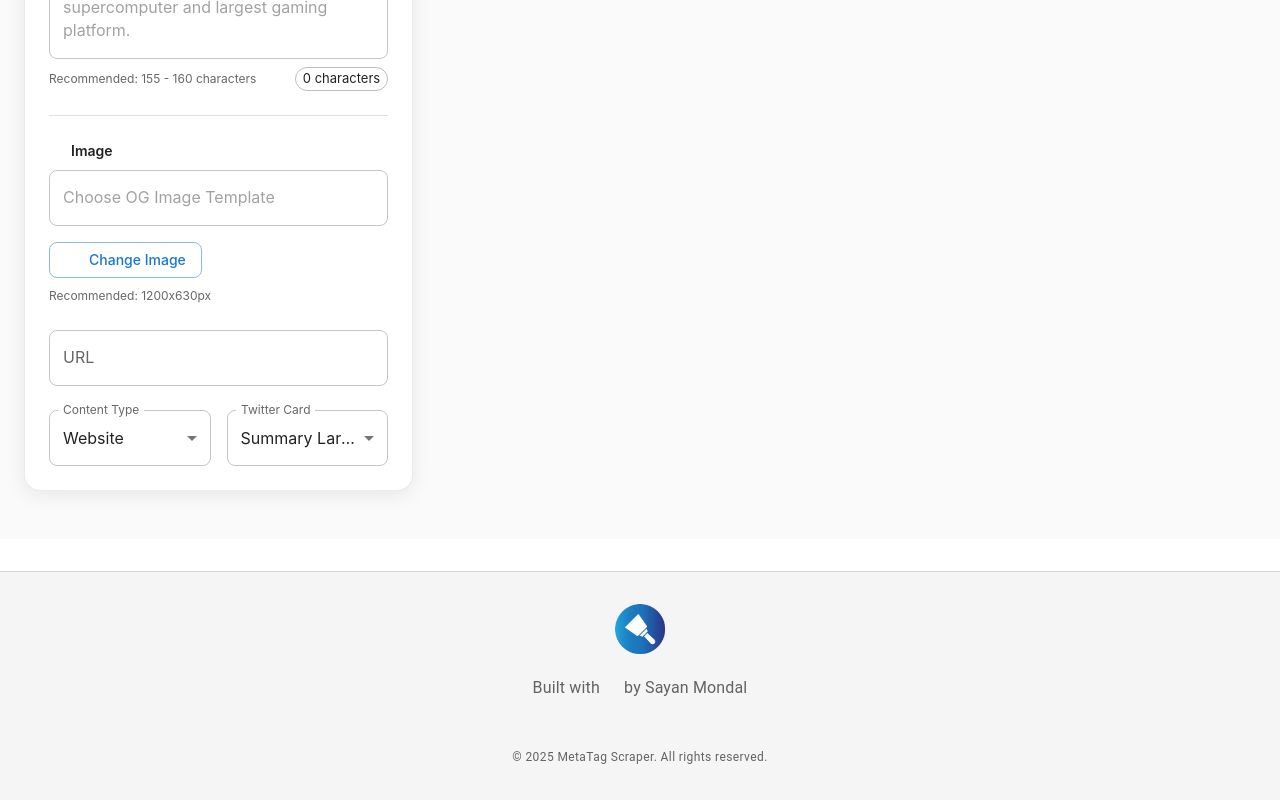
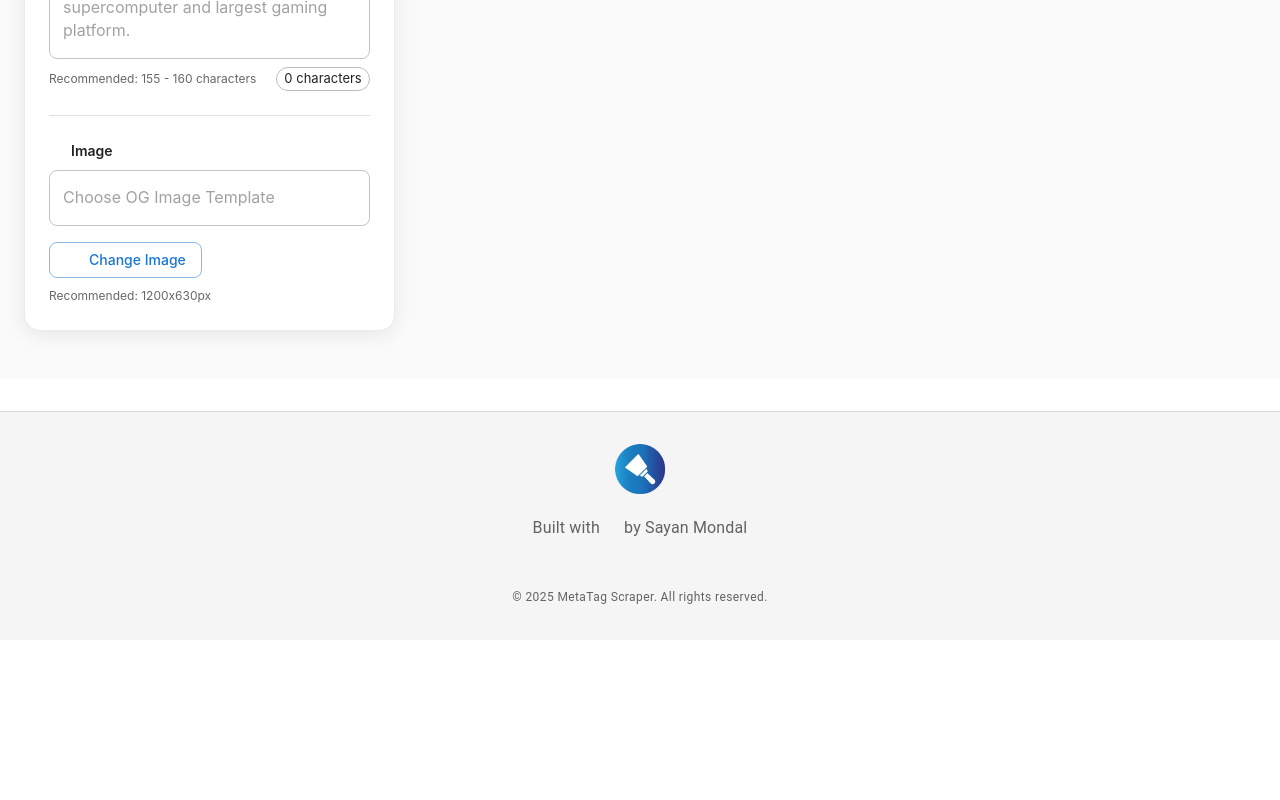
Before and after one commit to Sayan2001Mondal/Meta-Tag-Scrapper, a Next.js app: page / in a window 1280 px wide. Shown: the part 897-1697 px from the top of the page. After the commit the page ends 1537 px from the top, so only its background shows below. Built offline with nearby package versions, Linux system fonts and the light colour scheme; some icons are missing.

Commit message:
changes in metaeditor

```diff
--- a/src/components/MetaEditor.jsx
+++ b/src/components/MetaEditor.jsx
@@ -162,7 +162,7 @@ const MetaEditor = ({ meta, onChange }) => {
           />
         </Box>
 
-        <TextField
+        {/* <TextField
           label="URL"
           value={meta.url}
           onChange={handleChange("url")}
@@ -206,7 +206,7 @@ const MetaEditor = ({ meta, onChange }) => {
               <MenuItem value="player">Player</MenuItem>
             </Select>
           </FormControl>
-        </Stack>
+        </Stack> */}
       </Stack>
     </Box>
   );
```
